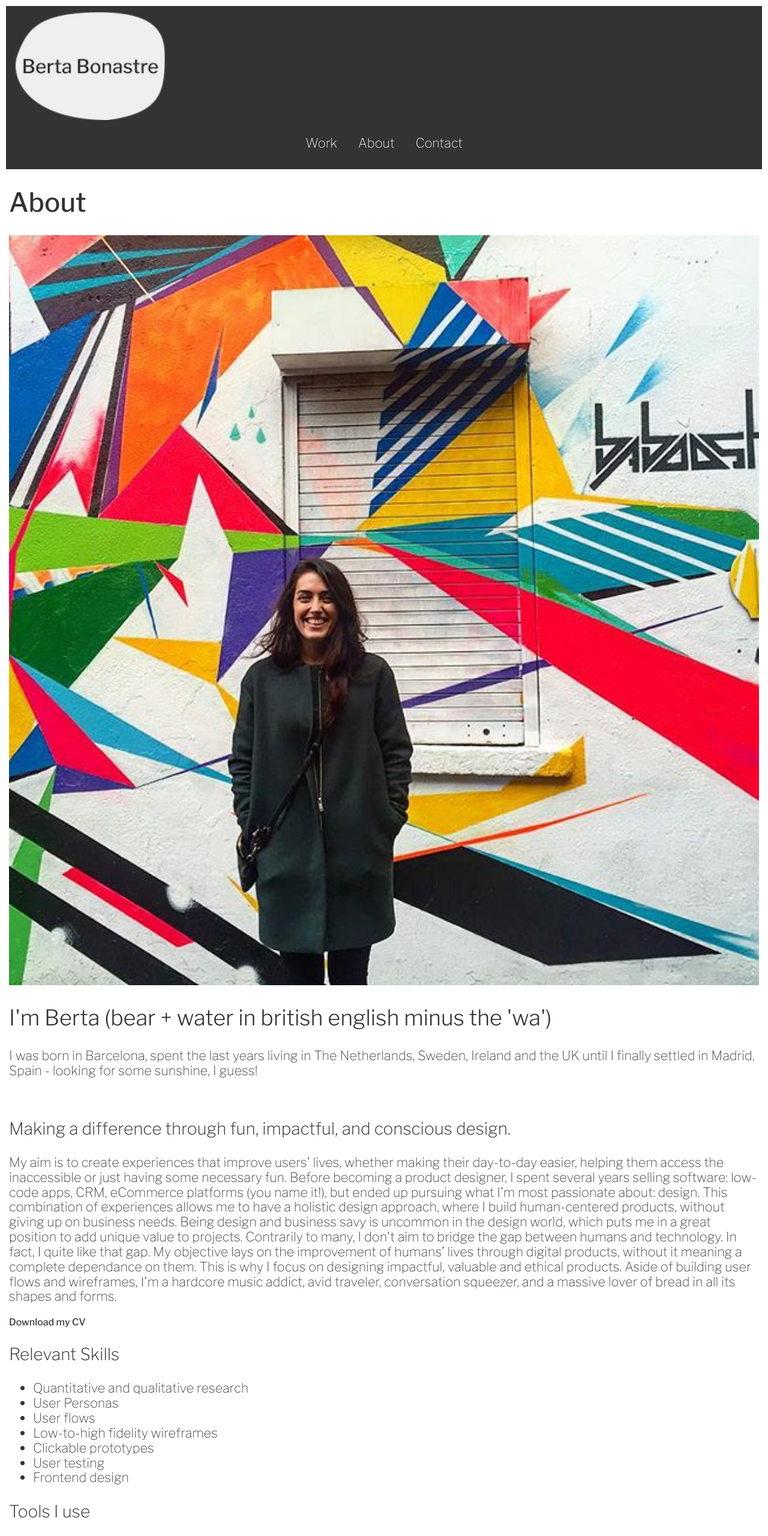
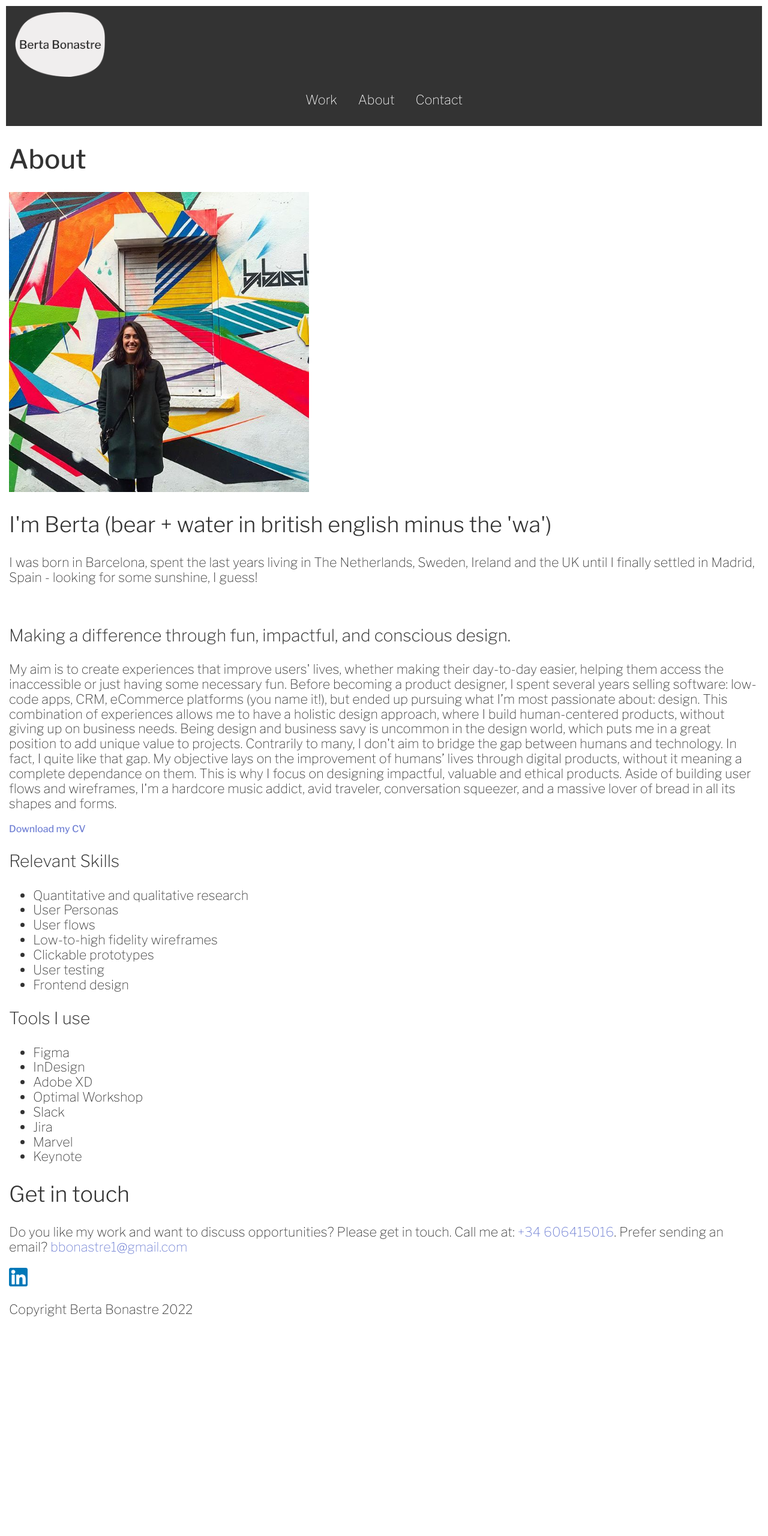
Before and after one commit to bbonastre/Berta-portfolio-website, a plain HTML site: page about.html in a window 1280 px wide. Shown: the top 2560 px of the page at 60% size. After the commit the page ends 2216 px from the top, so only its background shows below. Drawn offline with nearby package versions, Linux system fonts and the light colour scheme.

Commit message:
resize all images

```diff
--- a/about.html
+++ b/about.html
@@ -33,7 +33,7 @@
         </div>
         <div><!--about me, picture, skills and tools-->
           <div class="container">
-            <picture>
+            <picture id="me">
               <source srcset="img/me-sm.jpg" media="(max-width:300px)">
                 <img src="img/me-lr.jpeg" alt="Berta Bonastre">
             </picture>
@@ -88,15 +88,13 @@ Aside of building user flows and wireframes, I'm a hardcore music addict, avid t
     <footer id="contact">
         <div class="container">
             <h2>Get in touch</h2>
-            <p>Do you like my work and want to discuss opportunities? Please get in touch. Call me at: <a href="tel:+34606415016">+34 606415016</a>. Prefer sending an email? </p>
-            <div>
-                <a href="mailto:bbonastre1@gmail.com">bbonastre1@gmail.com</a>
-            </div>
+            <p>Do you like my work and want to discuss opportunities? Please get in touch. Call me at: <a href="tel:+34606415016">+34 606415016</a>. Prefer sending an email? <a href="mailto:bbonastre1@gmail.com">bbonastre1@gmail.com</a></p>
             <div id="icon">
               <picture>
-                  <source srcset="img/linkedin-sm.png">
+                  <source srcset="img/linkedin.png">
               <a href="https://www.linkedin.com/in/berta-bonastre-rodriguez/" target="_blank"><img src="img/linkedin.png" alt="Linkedin"></a>
               </picture>
+            </div>
             <div>
                 <p>Copyright Berta Bonastre 2022</p>
             </div>
--- a/css/style.css
+++ b/css/style.css
@@ -55,7 +55,7 @@ Typography used: Libre Franklin
     font-size: 1.35em;
   }
   a {
-    color: #333333;
+    color: #7181d4;
     text-decoration: none; /* No underlining */
   }
   a:visited { /* visited link */
@@ -94,7 +94,7 @@ Typography used: Libre Franklin
     color: #ffffff;
 }
 .logo {
-  max-width: 250px;
+  max-width: 150px;
 }
 nav > ul > li {
   display: inline-block;
@@ -106,5 +106,13 @@ nav > ul {
 }
 #icon {
   display: inline-block;
-  width: 10%;
+  width: 2.5%;
 }
+#sharpenup {
+  display: inline-block;
+  width: 50%;
+}
+#me {
+  display: block;
+  width: 40%;
+}
```
Also changed, not shown: index.html (+4 -7 lines), sharpenup.html (+2 -5 lines), img/linkedin-sm.png.
